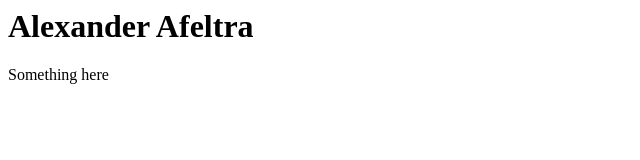
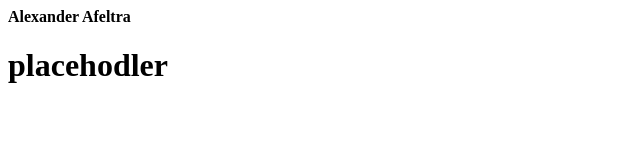
Before and after one commit to Alexanderlol/Website, a website: page pages/home.html in a window 1280 px wide. Shown: the whole page, without its empty margins (0-640 px from the left). Drawn offline with Linux system fonts and the light colour scheme.

Commit message:
changed jumbo text vars

```diff
--- a/pages/home.html
+++ b/pages/home.html
@@ -1,5 +1,5 @@
 <title>Home</title>
-<div class="jumbotron text-center">
-    <h1>Alexander Afeltra</h1>
-    <p>Something here</p>
+<div class="jumbotron_Home text-right">
+    <h4>Alexander Afeltra</h4>
+    <h1>placehodler<h1>
 </div>
```
Also changed, not shown: style.css (+9 -1 lines).
